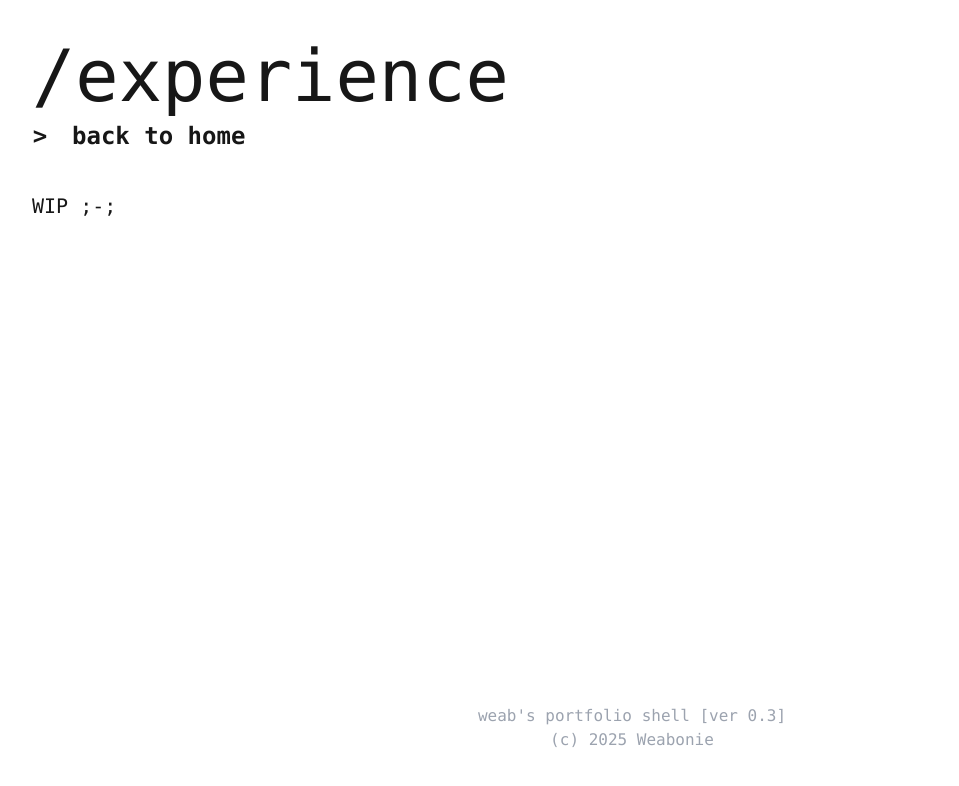
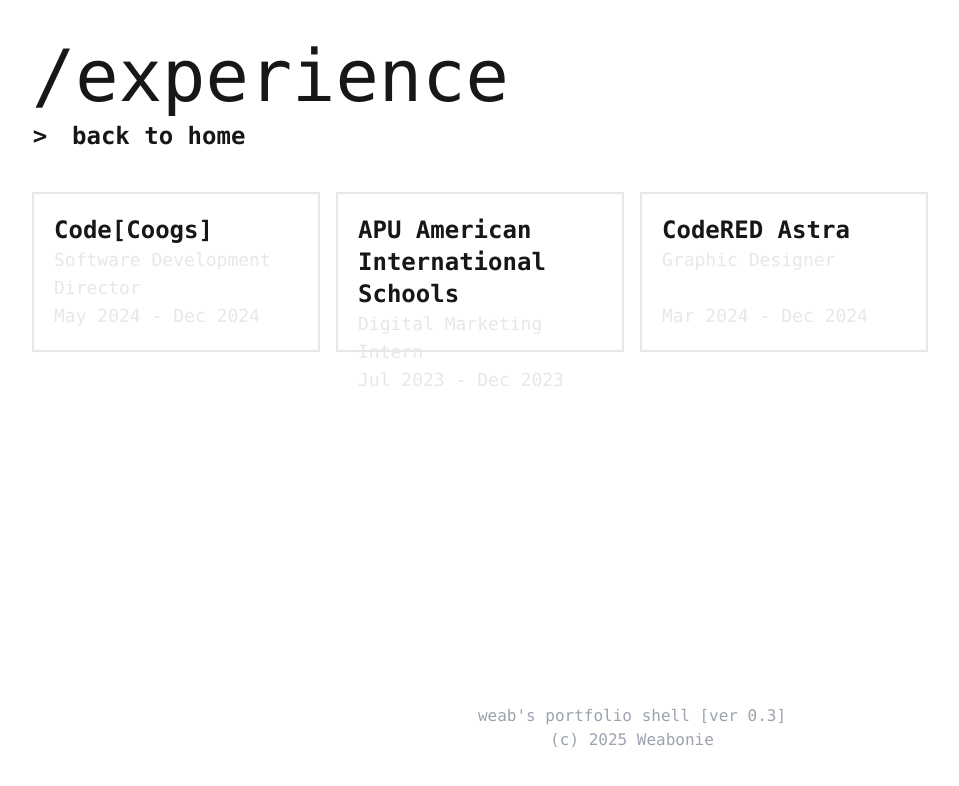
Before and after one commit to weabonie/portfolio, a Next.js app: page /experience in a window 1280 px wide. Shown: the top 786 px of the page, without its empty margins (8-967 px from the left). Built offline with nearby package versions, Linux system fonts and the light colour scheme.

Commit message:
Adding experience data

```diff
--- a/src/app/experience/page.tsx
+++ b/src/app/experience/page.tsx
@@ -1,19 +1,29 @@
 "use client";
 
 import { BackButton, titleClass } from "@/components/common";
+import { expData } from "@/components/data";
 
 export default function About() {
-  	const title = "/experience"
+	const title = "/experience";
 
 	return (
 		<div className="p-7 md:p-10">
 			<div className="space-y-10">
 				<h1 className={titleClass}>{title}</h1>
 
-				<BackButton page="home" path="/"/>
+				<BackButton page="home" path="/" />
 
-				<section className="text-xl space-y-5">
-					<p>WIP ;-;</p>
+				<section className="grid grid-cols-4 gap-4">
+					{expData.map((experience) => (
+						<div className="flex flex-col justify-between h-[160px] p-5 border-2" key={experience.role}>
+							<div className="">
+								<h1 className="text-2xl font-bold">{experience.company}</h1>
+								<h2 className="text-lg text-gray-200">{experience.role}</h2>
+							</div>
+
+							<h2 className="text-lg text-gray-200">{experience.date}</h2>
+						</div>
+					))}
 				</section>
 			</div>
 		</div>
--- a/src/app/globals.css
+++ b/src/app/globals.css
@@ -24,3 +24,14 @@
 .swiper-slide {
   -webkit-box-reflect: below 20px linear-gradient(to bottom, transparent, rgba(0, 0, 0, 0.15));
 }
+
+.booting {
+  clip-path: inset(0 3ch 0 0);
+  animation: l 1s steps(4, jump-none) infinite;
+}
+
+@keyframes l {
+  to {
+    clip-path: inset(0)
+  }
+}
--- a/src/app/page.tsx
+++ b/src/app/page.tsx
@@ -104,7 +104,7 @@
 		return (
 			<main>
 				<section>
-					<h1 className="text-2xl absolute left-1/2 top-1/2 -translate-x-1/2 -translate-y-1/2">
+					<h1 className={`${bootText === "booting..." && "booting"} text-2xl absolute left-1/2 top-1/2 -translate-x-1/2 -translate-y-1/2`}>
 						{bootText}
 					</h1>
 				</section>
--- a/src/components/data.ts
+++ b/src/components/data.ts
@@ -16,6 +16,32 @@
     definition: "$ all of my social media & other contact links",
   },
 };
+
+export const expData = [
+  {
+    role: "Software Development Director",
+    company: "Code[Coogs]",
+    location: "University of Houston",
+    date: "May 2024 - Dec 2024",
+    description: ""
+  },
+
+  {
+    role: "Digital Marketing Intern",
+    company: "APU American International Schools",
+    location: "Ho Chi Minh City, Vietnam",
+    date: "Jul 2023 - Dec 2023",
+    description: "",
+  },
+
+  {
+    role: "Graphic Designer",
+    company: "CodeRED Astra",
+    location: "UH",
+    date: "Mar 2024 - Dec 2024",
+    description: "",
+  },
+];
 
 export const projectsData = [
   {
```
